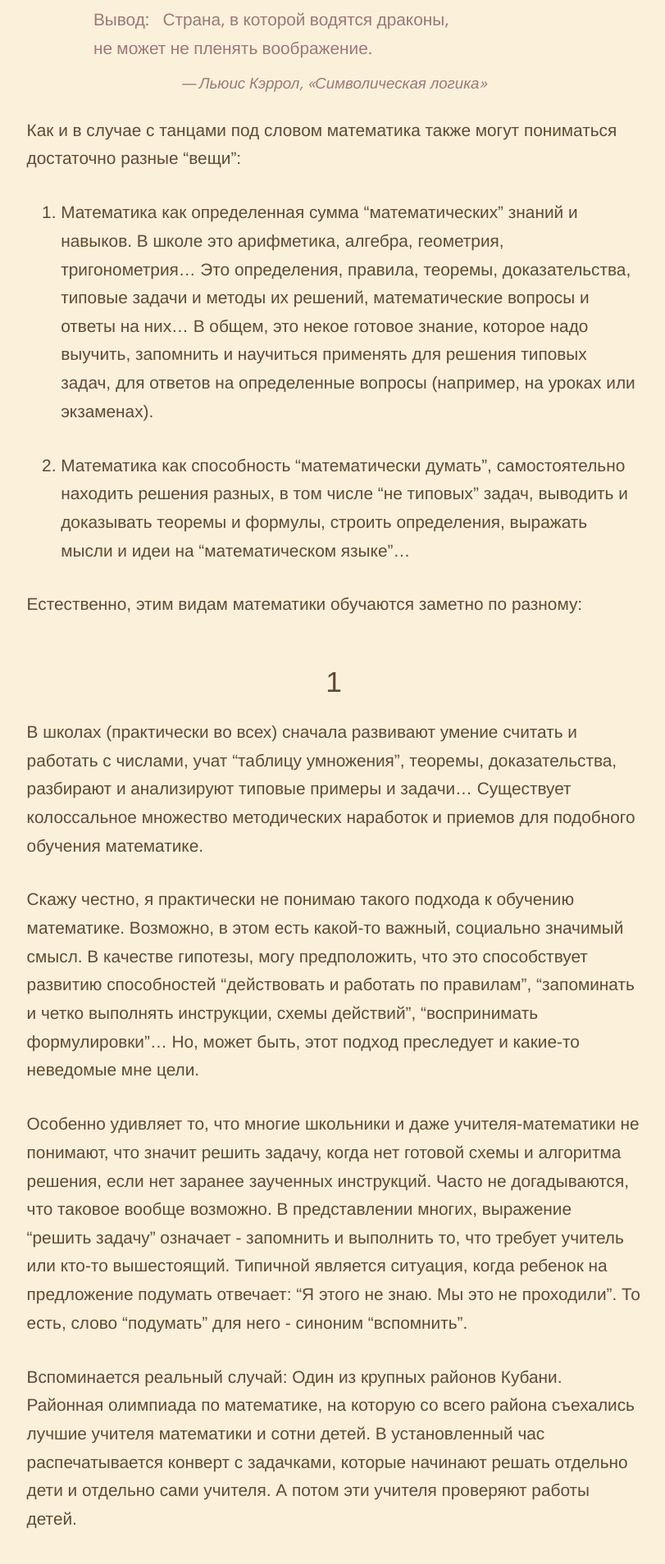
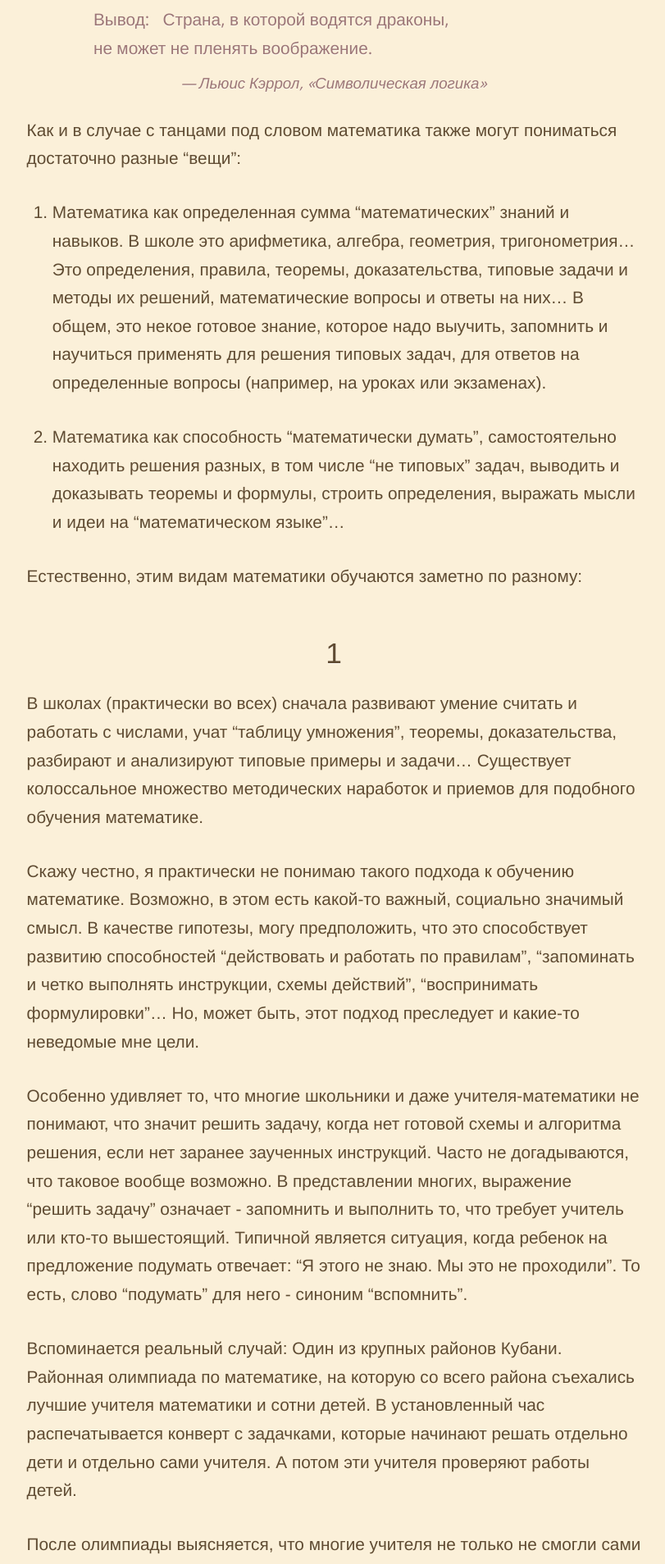
Before and after one commit to galafit/galafit.github.io, a Jekyll site: the page built from ru/education/_posts/2010-10-05-mathematics.md, in a window 1280 px wide. Shown: the part 313-2221 px from the top of the page at 82% size, without its empty margins (233-1044 px from the left). Built offline with Jekyll 4.4.1, drawn with Linux system fonts in a browser that asks for light colours.

Commit message:
css was adjusted a little for mobile

```diff
--- a/assets/css/style.css
+++ b/assets/css/style.css
@@ -1321,7 +1321,7 @@
 @media only screen and (max-width: 700px) {
   /* line 20, ../sass/modules/_!main.scss */
   html {
-    font-size: 1.16em;
+    font-size: 1.1em;
   }
 }
 
@@ -1745,7 +1745,7 @@
 ul li,
 ol li {
   margin-top: 1em;
-  margin-left: 2em;
+  margin-left: 1.5em;
   /**
    * Remove vertical spacing from nested lists.
    */
@@ -1757,40 +1757,47 @@
   margin: 0;
   margin-left: 1em;
 }
-
-/* line 25, ../sass/modules/_lists.scss */
+@media only screen and (max-width: 700px) {
+  /* line 11, ../sass/modules/_lists.scss */
+  ul li,
+  ol li {
+    margin-left: 0;
+  }
+}
+
+/* line 29, ../sass/modules/_lists.scss */
 .list-dashed {
   list-style: none;
 }
-/* line 28, ../sass/modules/_lists.scss */
+/* line 32, ../sass/modules/_lists.scss */
 .list-dashed li:before {
   content: "\2014 ";
 }
 
-/* line 33, ../sass/modules/_lists.scss */
+/* line 37, ../sass/modules/_lists.scss */
 .list-unstyled {
   list-style: none;
 }
 
-/* line 38, ../sass/modules/_lists.scss */
+/* line 42, ../sass/modules/_lists.scss */
 .list-compact li {
   margin-top: 0;
 }
 
-/* line 45, ../sass/modules/_lists.scss */
+/* line 49, ../sass/modules/_lists.scss */
 .blocklist {
   list-style: none;
   padding: 0;
   margin: 0;
 }
-/* line 50, ../sass/modules/_lists.scss */
+/* line 54, ../sass/modules/_lists.scss */
 .blocklist li {
   margin: 0;
   padding: 0.5em 0;
   border-bottom: 1px solid;
   text-align: center;
 }
-/* line 59, ../sass/modules/_lists.scss */
+/* line 63, ../sass/modules/_lists.scss */
 .blocklist li:last-child {
   border-bottom: none;
 }
@@ -2552,8 +2559,14 @@
   margin: 0;
   border: none;
 }
-
-/* line 58, ../sass/modules/_thumbnails.scss */
+@media only screen and (max-width: 700px) {
+  /* line 39, ../sass/modules/_thumbnails.scss */
+  .thumbnail {
+    margin: 1.5em 0.25em;
+  }
+}
+
+/* line 62, ../sass/modules/_thumbnails.scss */
 a.thumbnail {
   cursor: pointer;
   text-align: center;
@@ -2564,7 +2577,7 @@
   text-shadow: 0 1px 1px rgba(255, 255, 255, 0.6);
   color: #5f4b32;
 }
-/* line 68, ../sass/modules/_thumbnails.scss */
+/* line 72, ../sass/modules/_thumbnails.scss */
 a.thumbnail:hover, a.thumbnail:focus, a.thumbnail:active {
   background: #784746;
   text-shadow: none;
```
